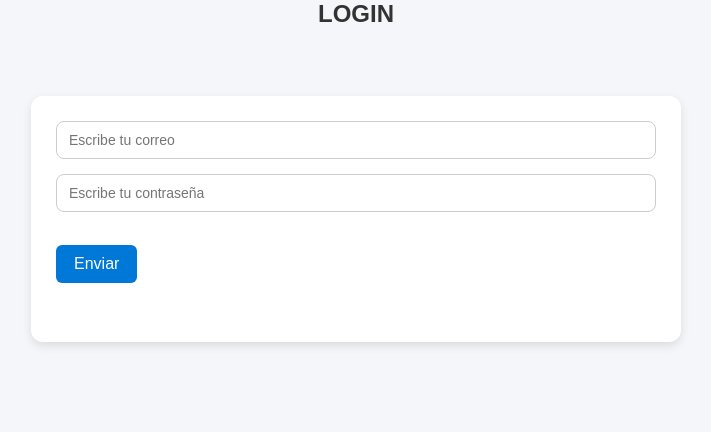
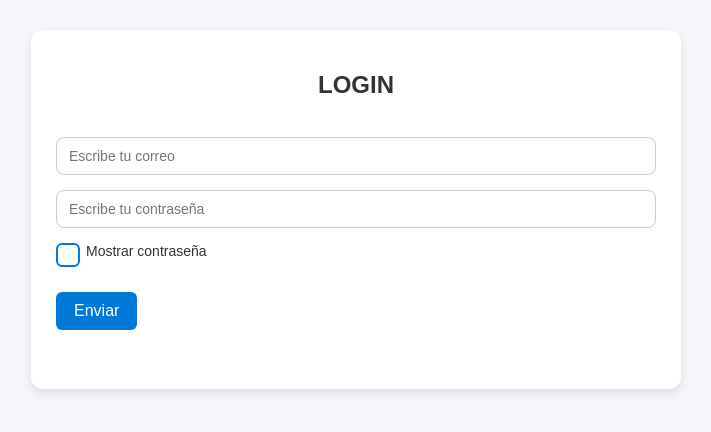
Before and after one commit to Edson-Javier/Plataforma_web, a PHP site: page / in a window 1280 px wide. Shown: the top 432 px of the page, without its empty margins (284-995 px from the left). Run offline with PHP 8.4, Linux system fonts and the light colour scheme.

Commit message:
Implemetacion de sguridad y privacidad
->Los formularios ocultan su contrasenia
->Manejan un check box
->Encriptan y verifican la  contrasenia del usuario

```diff
--- a/empleados_formulario.css
+++ b/empleados_formulario.css
@@ -121,3 +121,67 @@ button:hover {
     border-radius: 6px;
     margin-bottom: 10px;
 }
+/* Estilo del contenedor del checkbox */
+.checkbox-container {
+    display: flex;
+    align-items: center;
+    margin-bottom: 15px;
+}
+
+/* Ocultar el checkbox original */
+.checkbox-label input[type="checkbox"] {
+    display: none;
+}
+
+/* Personalización visual del checkbox */
+.checkbox-label {
+    position: relative;
+    padding-left: 30px;
+    cursor: pointer;
+    font-size: 14px;
+    color: #333;
+    user-select: none;
+}
+
+/* Caja del check */
+.checkbox-label .checkmark {
+    position: absolute;
+    left: 0;
+    top: 0;
+    width: 20px;
+    height: 20px;
+    background-color: #fff;
+    border: 2px solid #0078d7;
+    border-radius: 6px;
+    transition: all 0.3s ease;
+}
+
+/* Efecto al pasar el mouse */
+.checkbox-label:hover .checkmark {
+    background-color: #e6f0ff;
+}
+
+/* Cuando está marcado */
+.checkbox-label input:checked + .checkmark {
+    background-color: #0078d7;
+    border-color: #0078d7;
+}
+
+/* Icono del check (✓) */
+.checkbox-label .checkmark::after {
+    content: "";
+    position: absolute;
+    display: none;
+    left: 6px;
+    top: 2px;
+    width: 5px;
+    height: 10px;
+    border: solid #fff;
+    border-width: 0 2px 2px 0;
+    transform: rotate(45deg);
+}
+
+/* Mostrar el icono cuando está marcado */
+.checkbox-label input:checked + .checkmark::after {
+    display: block;
+}
--- a/index.js
+++ b/index.js
@@ -1,6 +1,16 @@
 document.addEventListener("DOMContentLoaded", () => {
     const form = document.getElementById("Form_index");
     const mensaje = document.getElementById("mensaje");
+    // --- Mostrar / ocultar contraseña ---
+    const passInput = document.getElementById("pass");
+    const mostrarPass = document.getElementById("mostrarpass");
+
+    if (mostrarPass && passInput) {
+        mostrarPass.addEventListener("change", () => {
+            passInput.type = mostrarPass.checked ? "text" : "password";
+        });
+    }
+
 
     // --- Envío del formulario con AJAX ---
     form.addEventListener("submit", async (e) => {
--- a/index.php
+++ b/index.php
@@ -6,9 +6,8 @@
         <script src="index.js" defer></script>
     </head>
     <body>
-        <h1>LOGIN</h1><br>
         <div class="container" >
-
+            <h1>LOGIN</h1><br>
             <form
                 id="Form_index"
                 name="Form_index"
@@ -16,7 +15,14 @@
                 enctype="multipart/form-data"
             >
             <input type="text" name="correo" id="correo" placeholder="Escribe tu correo"><br>
-            <input type="text" name="pass" id="pass" placeholder="Escribe tu contraseña"><br>
+            <input type="password" name="pass" id="pass" placeholder="Escribe tu contraseña"><br>
+            <div class="checkbox-container">
+            <label class="checkbox-label">
+                <input type="checkbox" id="mostrarpass">
+                <span class="checkmark"></span>
+                Mostrar contraseña
+            </label>
+            </div>
             <br>
             <button type="submit">Enviar</button>
         </form>
@@ -24,4 +30,5 @@
     </div>
         <div id="mensaje"></div>
     </body>
+
 </HTml>
--- a/procesar_alta.php
+++ b/procesar_alta.php
@@ -20,7 +20,7 @@ $nombreArchivo = guardar_archivo('archivo', $ruta );
 $nombre   = $_POST['nombre'] ?? '';
 $apellido = $_POST['apellido'] ?? '';
 $correo   = $_POST['correo'] ?? '';
-$pass     = $_POST['pass'] ?? '';
+$pass     = password_hash($_POST['pass'], PASSWORD_BCRYPT) ?? '';
 $rol      = $_POST['rol'] ?? 0;
 
 //  Insertar en la base de datos
@@ -40,7 +40,8 @@ if (isset($_POST['nombre'])) {
     $response = [
         "success" => true,
         "message" => "Registro insertado correctamente",
-        "nuevo_id" => id_nuevo($tabla)
+        "nuevo_id" => id_nuevo($tabla),
+        'redirect' => 'empleados_lista.php'
     ];
 }
 
```
Also changed, not shown: empleados_alta.js (+13 -0 lines), empleados_alta.php (+8 -1 lines), procesar_index.php (+18 -8 lines).
